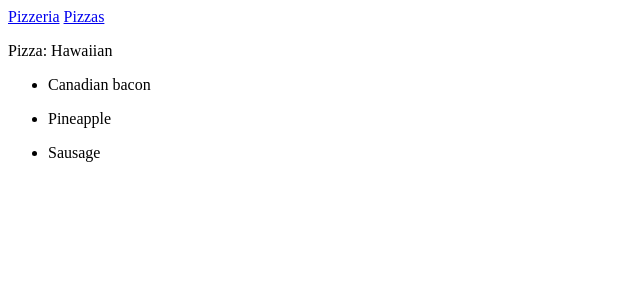
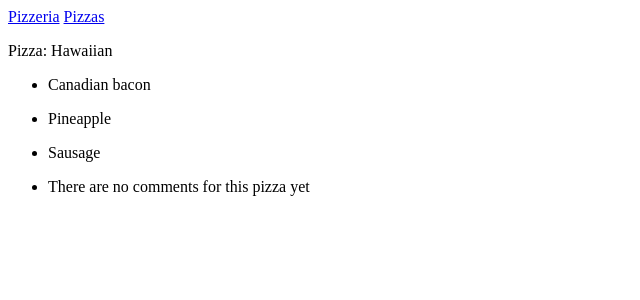
Before and after one commit to MirandaMontroy/PizzeriaProject, a Django app: page /pizzas/2/ in a window 1280 px wide. Shown: the top 300 px of the page, without its empty margins (0-640 px from the left). Run offline with Django 3.2, Linux system fonts and the light colour scheme; data comes from the database, SQL or seed files in the repository; both versions use the stored data as it was after the commit.

Commit message:
comments in progress

```diff
--- a/pizzas/models.py
+++ b/pizzas/models.py
@@ -22,3 +22,9 @@ class Topping(models.Model):
 class Comment(models.Model):
     pizza = models.ForeignKey(Pizza, on_delete=models.CASCADE)
     text = models.TextField()
+
+    class Meta:
+        verbose_name_plural = 'comments'
+
+    def __str__(self):
+        return self.text
--- a/pizzas/templates/pizzas/pizza.html
+++ b/pizzas/templates/pizzas/pizza.html
@@ -14,6 +14,14 @@
     {% empty %}
     <li> There are no toppings for this pizza yet</li>
     {% endfor %}
+
+    {% for comment in comments %}
+    <li>
+        <p>{{ comment.text }}</p>
+    </li>
+    {% empty %}
+    <li> There are no comments for this pizza yet</li>
+    {% endfor %}
 </ul>
 
 {% endblock content %}
--- a/pizzas/urls.py
+++ b/pizzas/urls.py
@@ -7,4 +7,5 @@ urlpatterns = [
     path('', views.index, name='index'),
     path('pizzas', views.pizzas, name='pizzas'),
     path('pizzas/<int:pizza_id>/', views.pizza,name='pizza'),
+    path('new_comment/<int:pizza_id>/', views.new_comment,name='new_comment'),
 ]
--- a/pizzas/views.py
+++ b/pizzas/views.py
@@ -1,4 +1,5 @@
-from django.shortcuts import render
+from django.shortcuts import render, redirect
+from .forms import CommentForm
 
 # Create your views here.
 def index(request):
@@ -22,3 +23,22 @@ def pizza(request, pizza_id):
     context = {'pizza': pizza, 'toppings': toppings}
 
     return render(request, 'pizzas/pizza.html', context)
+
+def new_comment(request, pizza_id):
+    pizza = Pizza.objects.get(id=pizza_id)
+    if request.method != 'POST':
+        form = CommentForm()
+
+    else:
+        form = CommentForm(data=request.POST)
+
+        if form.is_valid():
+            new_comment = form.save(commit=False)
+            new_comment.pizza = pizza
+            new_comment.save()
+            form.save()
+            return redirect('pizzas:pizza', pizza_id=pizza_id)
+
+
+    context = {'form': form, 'pizza':pizza}
+    return render(request, 'pizzas/new_comment.html',context)
```
Also changed, not shown: pizzas/forms.py (+7 -1 lines), pizzas/templates/pizzas/new_comment.html (added, +17 -0 lines), db.sqlite3, pizzas/migrations/0003_comment.py (added).
